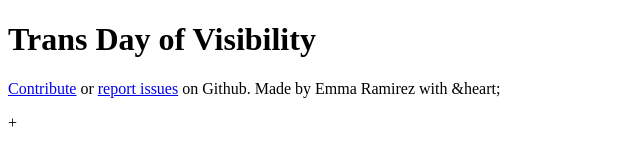
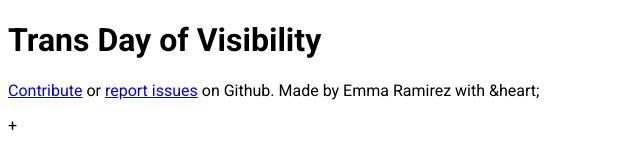
Before and after one commit to EmmaRamirez/trans-day-of-visibility, a website: page client/index.html in a window 1280 px wide. Shown: the whole page, without its empty margins (0-640 px from the left). Drawn offline with nearby package versions, Linux system fonts and the light colour scheme; files that its build step writes are made by us from their sources; files whose address does not match are found by name.

Commit message:
added Roboto font

```diff
--- a/client/index.html
+++ b/client/index.html
@@ -11,7 +11,7 @@
     <script src="js/dist/bundle.js" ></script>
   </head>
   <body>
-    <header>
+    <header class="tdov-header">
       <h1>Trans Day of Visibility</h1>
     </header>
     <main>
@@ -19,7 +19,7 @@
 
       </section>
     </main>
-    <footer>
+    <footer class="tdov-footer">
       <p class="tdov--footer-line">
         <a href="#">Contribute</a> or <a href="#">report issues</a> on Github. Made by Emma Ramirez with &heart;</p>+
       </p>
--- a/client/sass/_global.scss
+++ b/client/sass/_global.scss
@@ -1,18 +1,5 @@
-// MODULARIZE THIS GARBAGE
+@import url(https://fonts.googleapis.com/css?family=Roboto:400,900,700,400italic,300,300italic&subset=latin,greek,cyrillic,latin-ext,greek-ext,vietnamese,cyrillic-ext);
 
-header {
-
+body {
+  font-family: 'Roboto', 'Arial', sans-serif;
 }
-
-main {
-
-
-}
-
-section {
-
-}
-
-footer {
-
-}
--- a/package.json
+++ b/package.json
@@ -29,6 +29,7 @@
     "css-loader": "^0.23.1",
     "express": "^4.13.4",
     "jquery": "^2.2.1",
-    "materialize-css": "^0.97.5"
+    "materialize-css": "^0.97.5",
+    "normalize-css": "^2.3.1"
   }
 }
```
